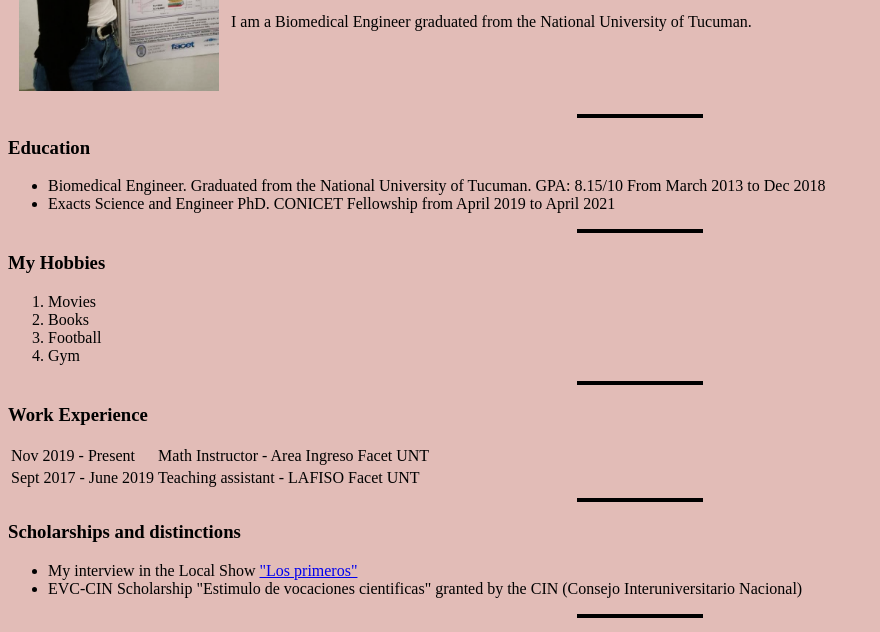
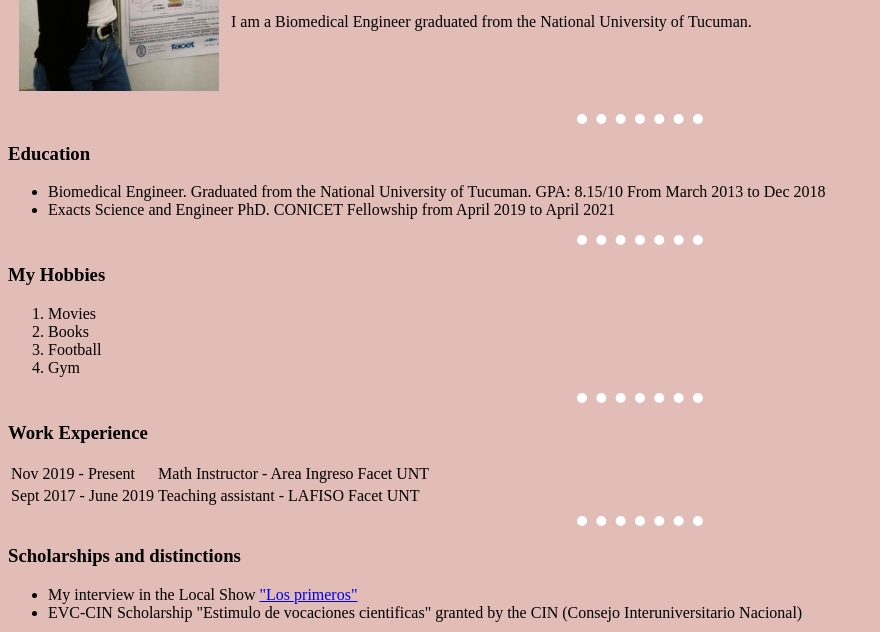
Before and after one commit to vickyesantillan/CV, a plain HTML site: page index.html in a window 1280 px wide. Shown: the part 168-800 px from the top of the page, without its empty margins (0-880 px from the left). Drawn offline with Linux system fonts and the light colour scheme.

Commit message:
Changing rules with CSS code

```diff
--- a/index.html
+++ b/index.html
@@ -11,12 +11,12 @@
       background-color: #e2bcb7;
     }
     hr{
-      background-color: black;
-      border-style: none;
-      border-bottom: dotted;
-      height: 2px;
+      background-color: transparent;
+      border-style: dotted none none none;
+      border-color: white;
+      height: 1%;
       width: 10%;
-      border-width: 2px;
+      border-width: 10px;
 
     }
 
```
